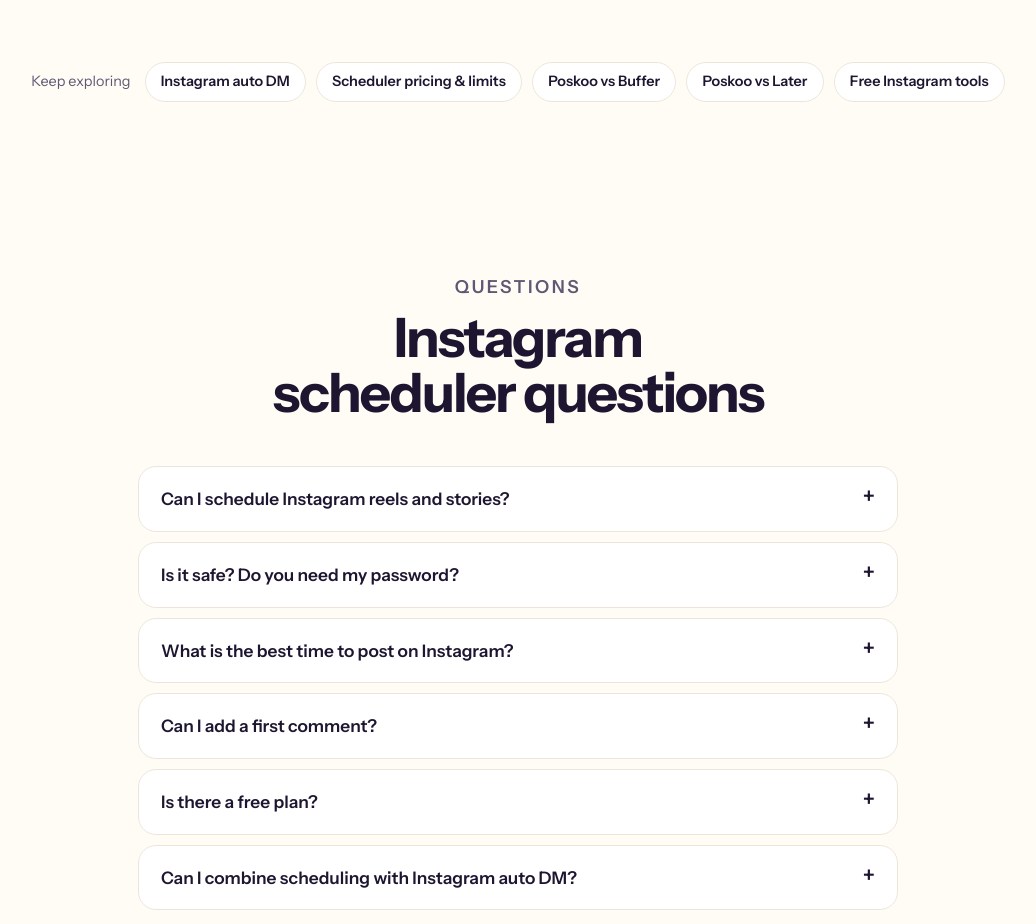
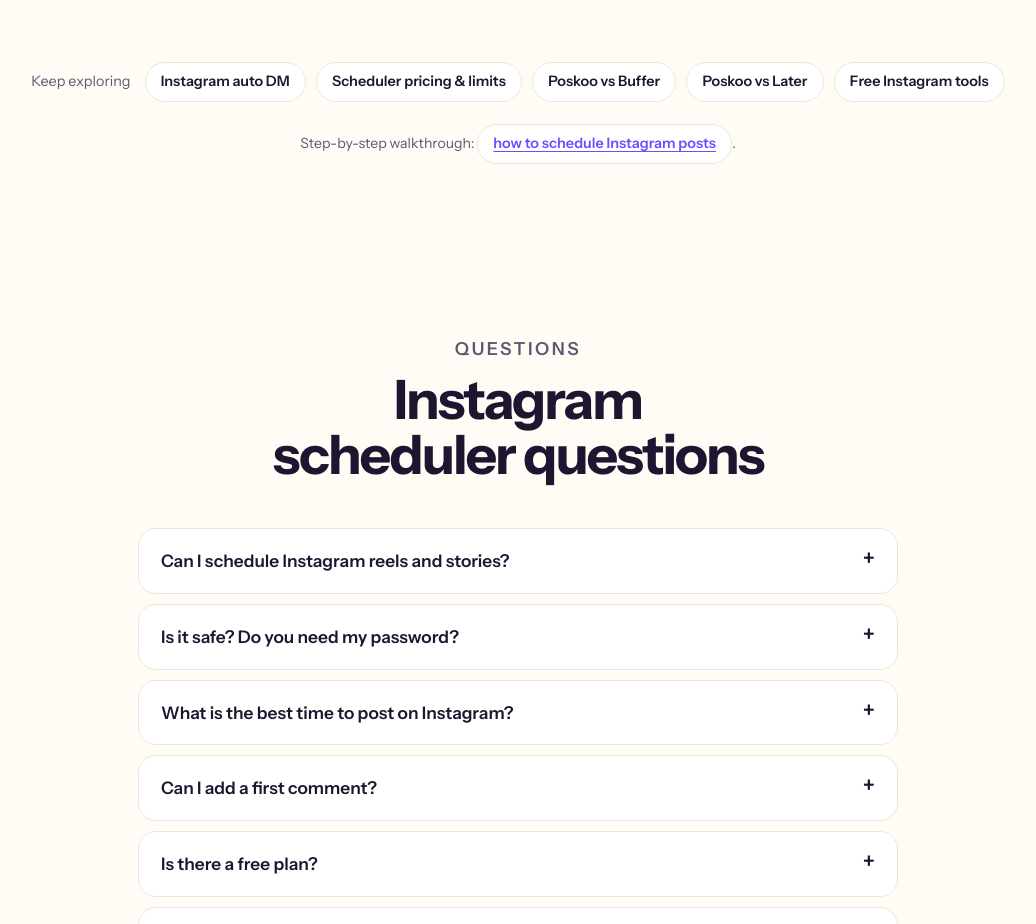
Before and after one commit to Ramanmakkar1/socialapp, a Next.js app: page /instagram-scheduler in a window 1280 px wide. Shown: the part 4340-5264 px from the top of the page, without its empty margins (122-1158 px from the left). Built offline with nearby package versions, Linux system fonts and the light colour scheme; no server answers.

Commit message:
autopilot: Instagram scheduler: link the Instagram scheduling help page (Discovered - not indexed)
Task #19457, written by local Qwen.

```diff
--- a/src/app/instagram-scheduler/page.tsx
+++ b/src/app/instagram-scheduler/page.tsx
@@ -274,6 +274,7 @@ export default async function InstagramScheduler() {
             <Link href="/buffer-alternative">Poskoo vs Buffer</Link>
             <Link href="/later-alternative">Poskoo vs Later</Link>
             <Link href="/tools">Free Instagram tools</Link>
+            <p className="small" style={{ marginTop: 12 }}>Step-by-step walkthrough: <Link className={s.vlink} href="/help/schedule-instagram-posts">how to schedule Instagram posts</Link>.</p>
           </nav>
         </div>
       </section>
```
